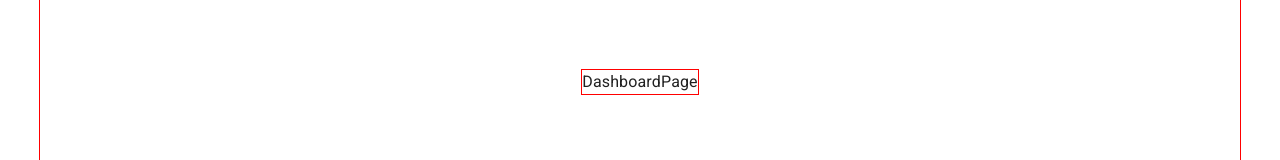
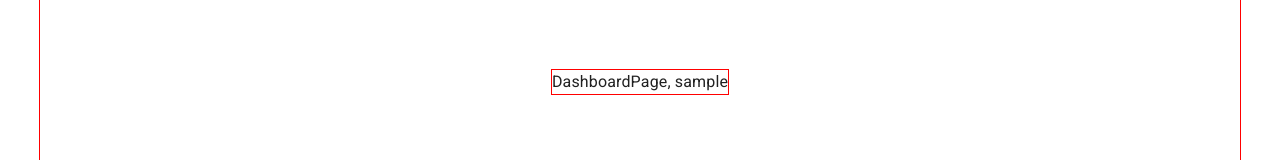
Before and after one commit to Endeyr/messaging-app, a React (Vite) app in the folder client/: page /dashboard in a window 1280 px wide. Shown: the part 342-502 px from the top of the page. Built offline with nearby package versions, Linux system fonts and the light colour scheme; sample sign-in values are in the browser's storage.

Commit message:
add redirect if not logged in for dashboard

```diff
--- a/client/src/routes/dashboard/index.tsx
+++ b/client/src/routes/dashboard/index.tsx
@@ -1,6 +1,17 @@
+import { useEffect } from 'react'
+import { useNavigate } from 'react-router-dom'
+import { useAppSelector } from '../../app/hooks'
 // @desc All of users friends, messages, ect?
 // @private Must be logged in
 const DashboardPage = () => {
-	return <div>DashboardPage</div>
+	const navigate = useNavigate()
+	const { user } = useAppSelector((state) => state.auth)
+	useEffect(() => {
+		if (!user) {
+			navigate('/authentication/login')
+		}
+	}, [user, navigate])
+
+	return <div>DashboardPage, {user && user.username}</div>
 }
 export default DashboardPage
```
